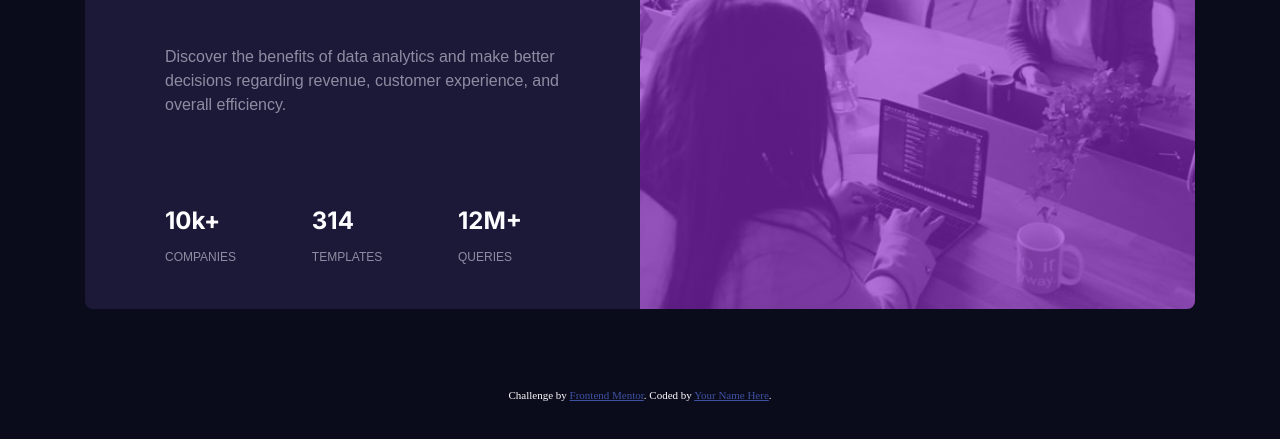
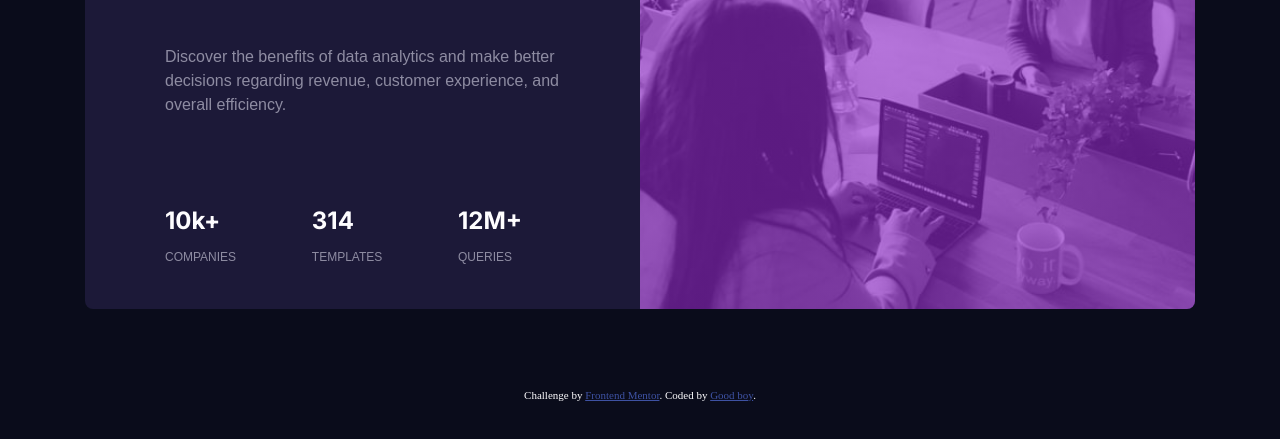
Before and after one commit to paul6c/statsPreviewCard, a plain HTML site: page index.html in a window 1280 px wide. Shown: the part 331-770 px from the top of the page. Drawn offline with Linux system fonts and the light colour scheme.

Commit message:
add name

```diff
--- a/index.html
+++ b/index.html
@@ -128,7 +128,7 @@
 </div>
   <div class="attribution">
     Challenge by <a href="https://www.frontendmentor.io?ref=challenge" target="_blank">Frontend Mentor</a>.
-    Coded by <a href="#">Your Name Here</a>.
+    Coded by <a href="#">Good boy</a>.
   </div>
 </body>
 </html>
```
